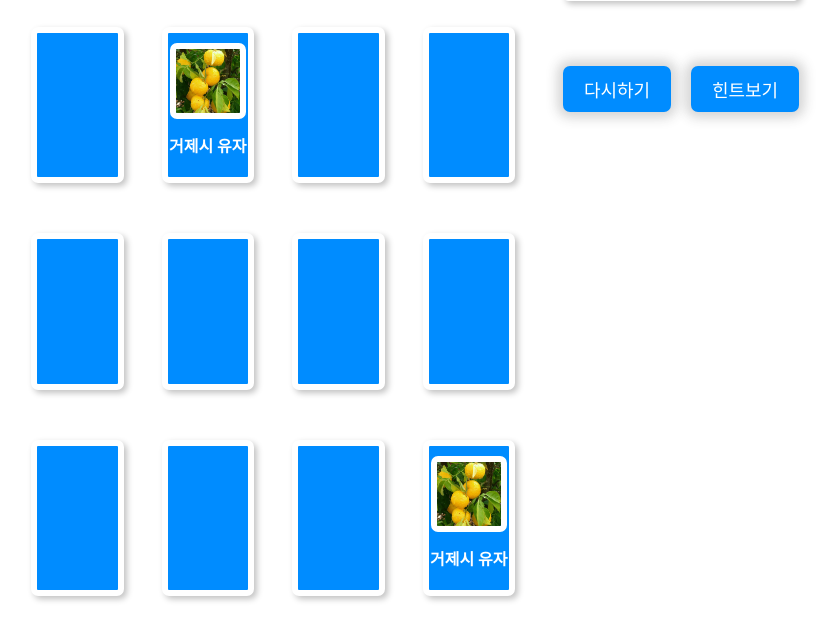
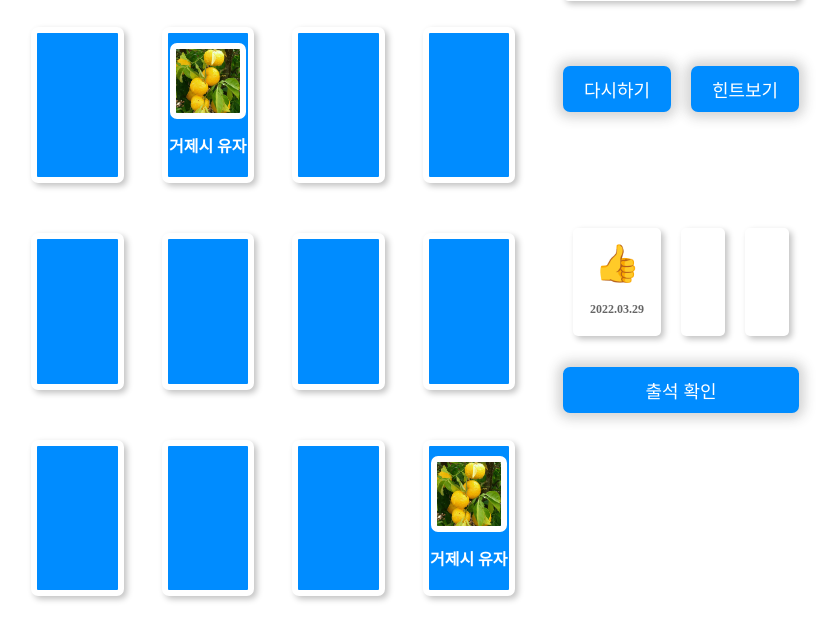
Before and after one commit to dev-yuka05/web-incheon-2022, a PHP site: page /event.html in a window 1280 px wide. Shown: the part 1914-2535 px from the top of the page, without its empty margins (225-1064 px from the left). Run offline with PHP 8.4, Linux system fonts and the light colour scheme.

Commit message:
fix : 이벤트 페이지 출석체크

```diff
--- a/A-Moudle/event.html
+++ b/A-Moudle/event.html
@@ -71,8 +71,10 @@
 
             </div>
 
-            <!-- 카드게임 정보 -->
+            <!-- 카드게임 정보, 출석체크 -->
             <div>
+
+                <!-- 카드 게임 정보 -->
                 <div class="timer">
                     <label for="time">남은 시간</label>
                     <input readonly="" value="01 : 26" type="text" id="time">
@@ -85,6 +87,16 @@
                     <button>다시하기</button>
                     <button>힌트보기</button>
                 </div>
+
+                <!-- 출석체크 -->
+                <div class="check">
+                    <ul>
+                        <li>👍<span>2022.03.29</span></li>
+                        <li></li>
+                        <li></li>
+                    </ul>
+                    <button>출석 확인</button>
+                </div>
             </div>
         </div>
 
--- a/A-Moudle/style/event.css
+++ b/A-Moudle/style/event.css
@@ -161,3 +161,30 @@ button:hover{
     text-align: right;
     width: 50%;
 }
+
+/* 출석체크 */
+.check{
+    margin-top: 100px;
+    display: grid;
+}
+.check ul{
+    display: grid;
+    grid-template-columns: repeat(3, 1fr);
+    grid-template-rows: 1fr;
+    padding: 0;
+}
+.check ul li{
+    margin: 0 10px;
+    text-align: center;
+    font-size: 37px;
+    list-style: none;
+    padding: 17px;
+    border-radius: 5px;
+    line-height: 1;
+    box-shadow: 3px 3px 6px rgba(0, 0, 0, 0.247);
+}
+.check ul li span{
+    font-size: 12px;
+    font-weight: bold;
+    color: #666;
+}
```
